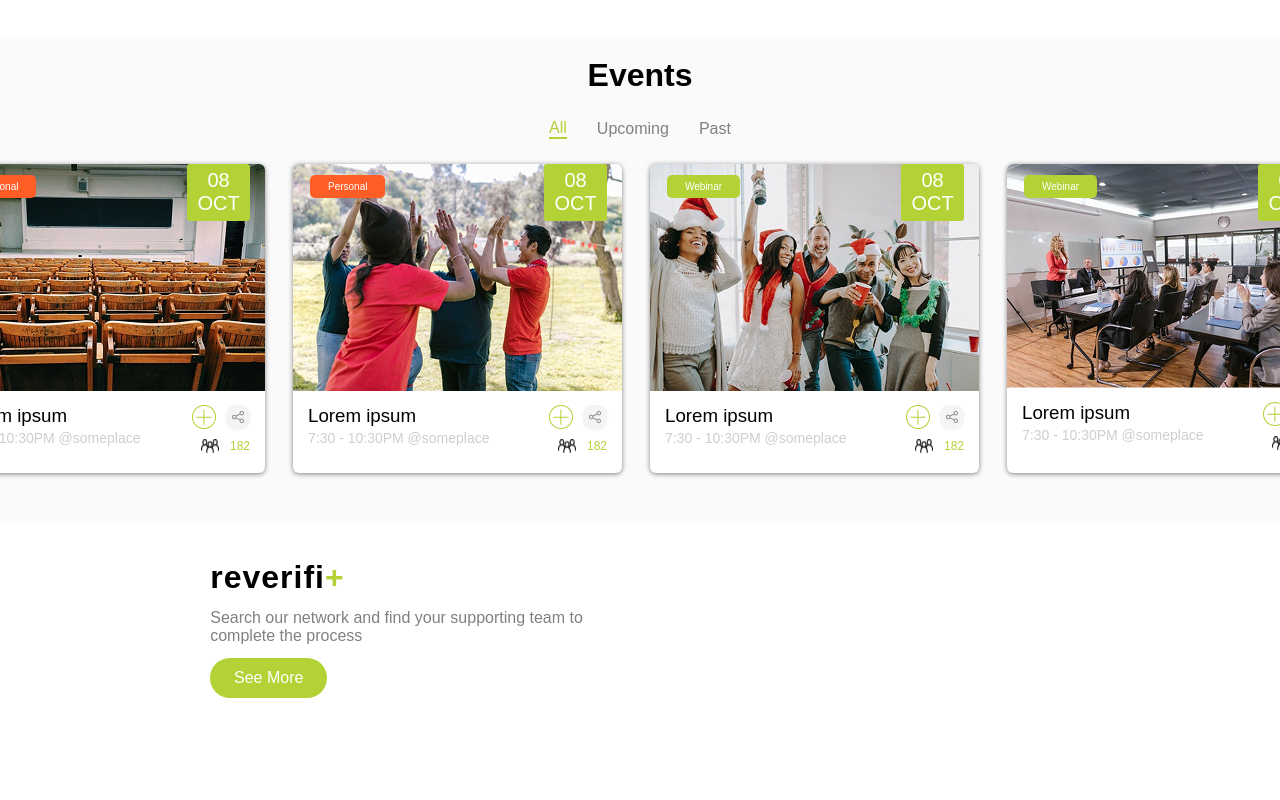
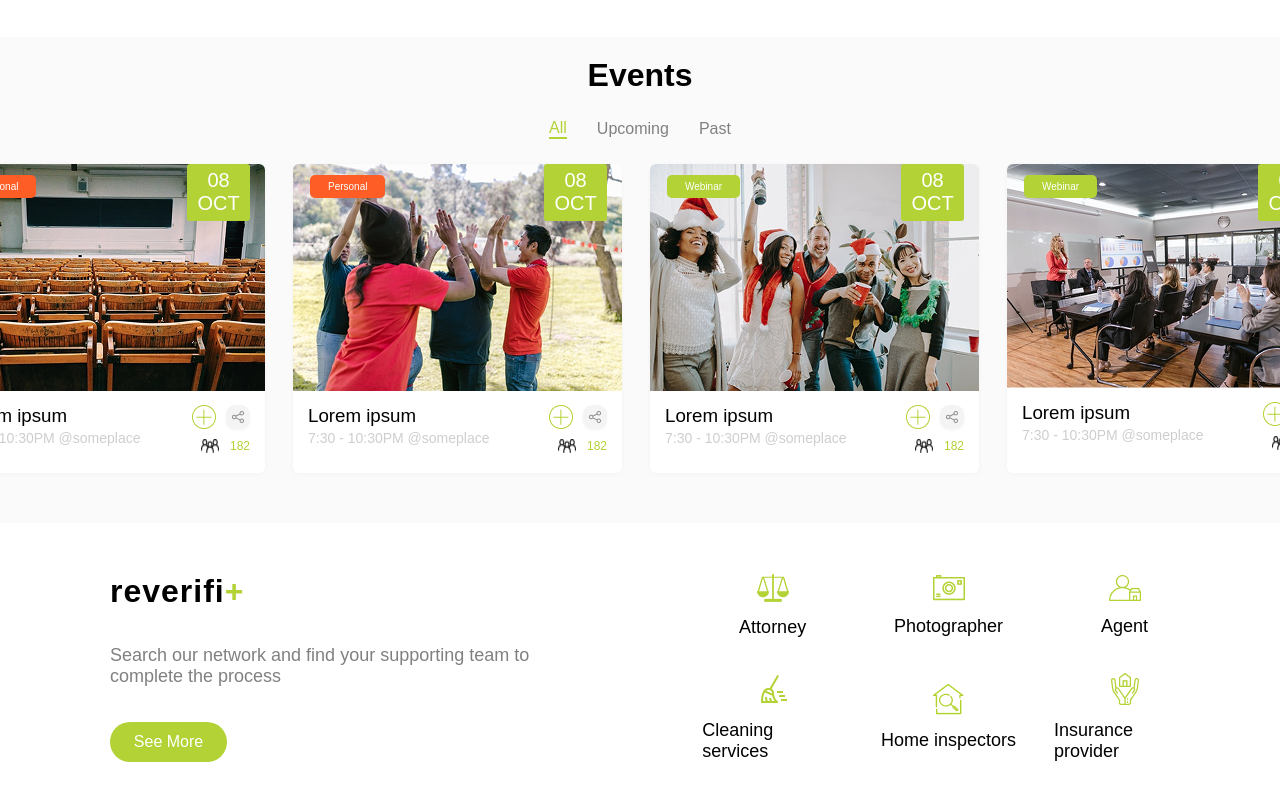
Before and after one commit to mike-taslakjian-techx/HTML-CSS-Final-Task, a plain HTML site: page index.html in a window 1280 px wide. Shown: the part 1244-2044 px from the top of the page. Before the commit the page ends 1978 px from the top, so only its background shows below. Drawn offline with Linux system fonts and the light colour scheme.

Commit message:
Added network section

```diff
--- a/index.html
+++ b/index.html
@@ -47,7 +47,7 @@
 
             <!-- Listings Section -->
 
-            <section class="content-section listings">
+            <section class="content-section featured-listings">
                 <h2>Our Featured Listing</h2>
                 <div class="cards">
                     <div class="card">
@@ -290,7 +290,32 @@
                     <p>Search our network and find your supporting team to complete the process</p>
                     <button class="main-button-style">See More</button>
                 </div>
-                <div class="icons"></div>
+                <div class="icons">
+                    <article>
+                        <img src="assets/female-attorney-woman-female-lawyer-svgrepo-com.png" alt="Lawyer balance system." />
+                        <p>Attorney</p>
+                    </article>
+                    <article>
+                        <img src="assets/camera-svgrepo-com.png" alt="Camera." />
+                        <p>Photographer</p>
+                    </article>
+                    <article>
+                        <img src="assets/agent-svgrepo-com.png" alt="Agent." />
+                        <p>Agent</p>
+                    </article>
+                    <article>
+                        <img src="assets/clean-svgrepo-com.png" alt="Cleaning broom." />
+                        <p>Cleaning services</p>
+                    </article>
+                    <article>
+                        <img src="assets/inspection-svgrepo-com.png" alt="Home inspection." />
+                        <p>Home inspectors</p>
+                    </article>
+                    <article>
+                        <img src="assets/insurance-svgrepo-com.png" alt="Insureance provider." />
+                        <p>Insurance provider</p>
+                    </article>
+                </div>
             </section>
         </main>
     </body>
--- a/styles.css
+++ b/styles.css
@@ -144,7 +144,7 @@ section {
     padding: 20px;
 }
 
-.listings h3 {
+.featured-listings h3 {
     font-weight: 600;
 }
 
@@ -309,7 +309,7 @@ h2 {
 }
 
 .events .card {
-    box-shadow: 0 1px 5px var(--primary-gray);
+    box-shadow: 0 1px 5px var(--light-gray);
 }
 
 .events .card {
@@ -392,15 +392,16 @@ h2 {
 .network {
     display: flex;
     align-items: center;
-    justify-content: space-around;
+    justify-content: space-evenly;
+    padding: 5px 85px;
 }
 
 .network-search {
     display: flex;
     flex-direction: column;
-    height: 171px;
+    gap: 35px;
     justify-content: space-around;
-    padding: 10px 45px;
+    padding: 25px;
 }
 
 .network-search  h2 {
@@ -414,6 +415,7 @@ h2 {
 .network-search p {
     color: var(--primary-gray);
     width: 75%;
+    font-size: 18px;
 }
 
 .network-search .main-button-style {
@@ -421,3 +423,21 @@ h2 {
     border: none;
     font-size: 16px;
 }
+
+.icons {
+    display: grid;
+    grid-template-columns: repeat(3, 1fr);
+    gap: 35px;
+    place-items: center;
+}
+
+.icons article {
+    display: flex;
+    flex-direction: column;
+    align-items: center;
+    gap: 15px;
+}
+
+.icons article p {
+    font-size: 18px;
+}
```
Also changed, not shown: assets/agent-svgrepo-com.png (added), assets/camera-svgrepo-com.png (added), assets/clean-svgrepo-com.png (added), assets/female-attorney-woman-female-lawyer-svgrepo-com.png (added), assets/inspection-svgrepo-com.png (added), assets/insurance-svgrepo-com.png (added).
